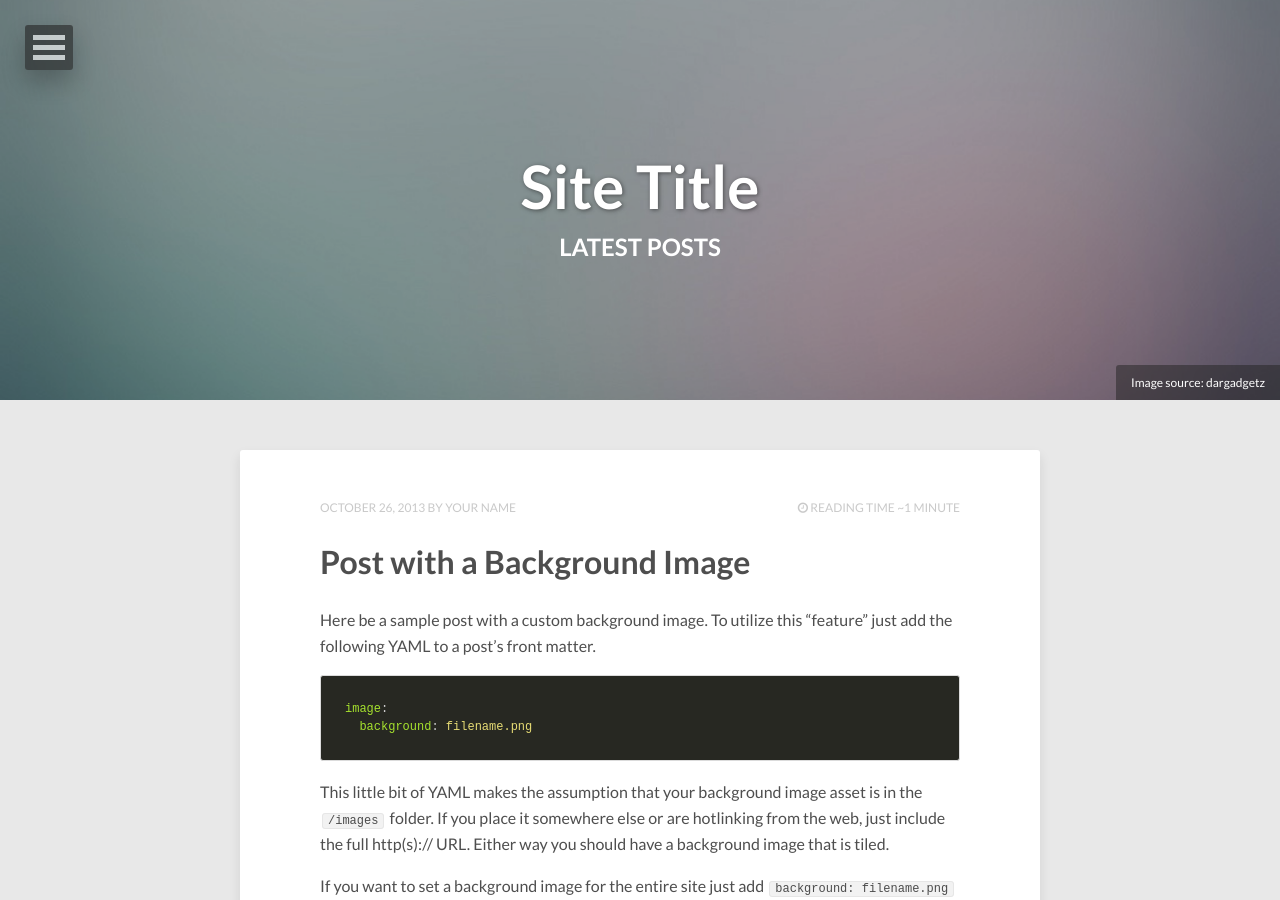
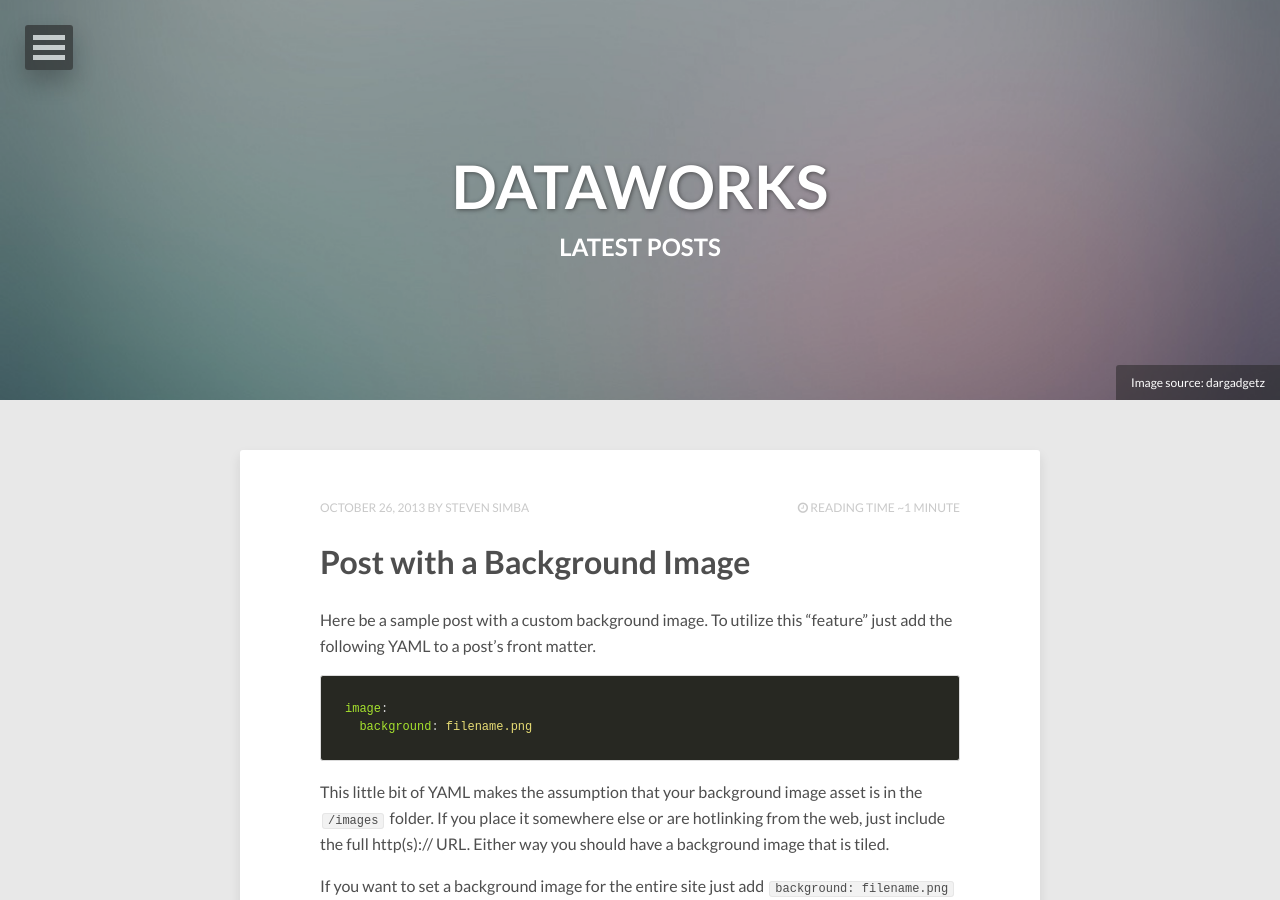
Before and after one commit to StevenSimba/StevenSimba.github.io, a Jekyll site: the page built from index.html, in a window 1280 px wide and 900 px high. Built offline with Jekyll 4.4.1, drawn with Linux system fonts in a browser that asks for light colours; nearby versions of some CDN libraries; the list of posts is cut into pages by our own code; some of the changed text lies outside the part shown.

```diff
--- a/_config.yml
+++ b/_config.yml
@@ -1,5 +1,5 @@
-title:            Site Title
-description:      Describe your website here.
+title:            DATAWORKS
+description:     Mostly Data analytics and Machine Learning
 disqus_shortname:
 reading_time:     true
 words_per_minute: 200
@@ -9,12 +9,12 @@ url:
 
 # Owner/author information
 owner:
-  name:           Your Name
-  avatar:         avatar.jpg
-  bio:            "Your bio goes here. It shouldn't be super long but a good sentence or two should suffice."
-  email:          you@email.com
+  name:           steven simba
+  avatar:         simba.jpg
+  bio:            "Data analytics and Machine Learning"
+  email:          your@email.com
   # Social networking links used in footer. Update and remove as you like.
-  twitter:
+  twitter:       steven_simba
   facebook:
   github:
   stackexchange:
--- /dev/null
+++ b/google2a72423b6e7412f1.html
@@ -0,0 +1 @@
+google-site-verification: google2a72423b6e7412f1.html
```
Also changed, not shown: images/simba.jpg (added).
